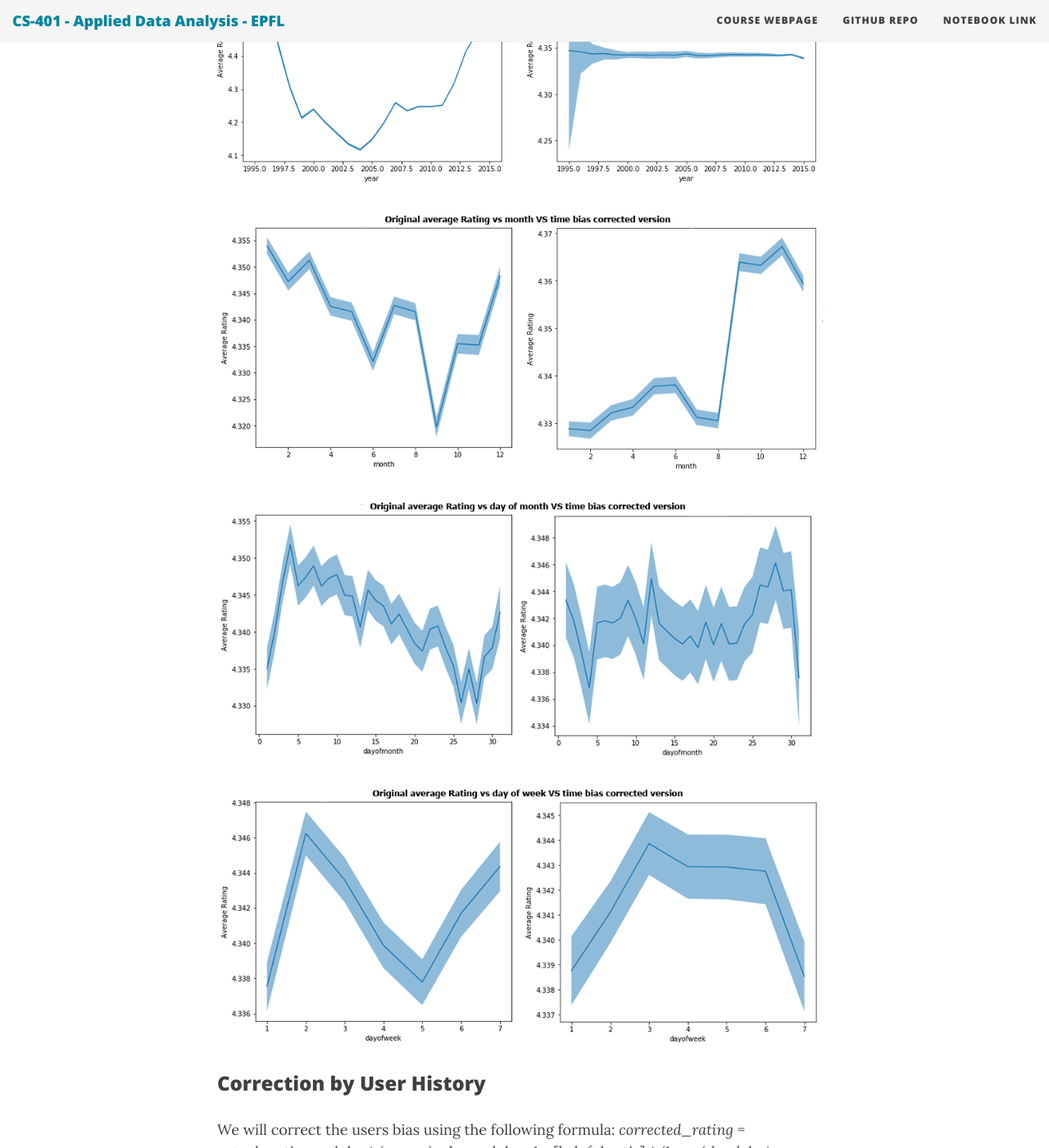
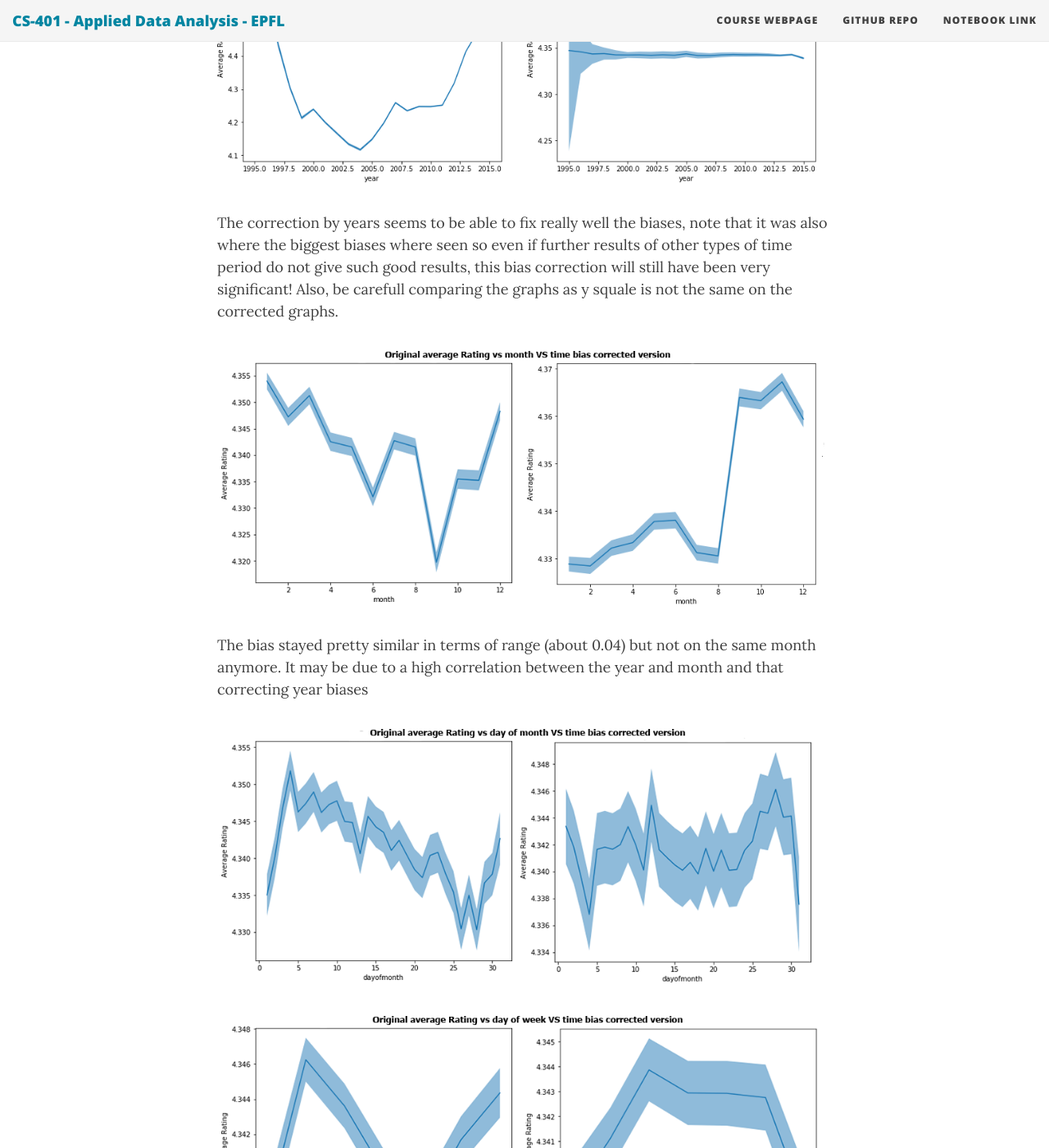
Before and after one commit to ada-lyn/ada-lyn.github.io, a Jekyll site: the page built from index.md, in a window 1280 px wide and 1400 px high, scrolled down 32809 px. Shown: the whole window at 82% size. Built offline with Jekyll 4.4.1, drawn with Linux system fonts in a browser that asks for light colours; nearby versions of some CDN libraries.

Commit message:
Update index.md

```diff
--- a/index.md
+++ b/index.md
@@ -372,9 +372,13 @@ As discussed previously, we will try to remove time related bias. To do that, we
 <p float="left">
   <img src="/img/time_correction/N1.png" width="99%" />
 </p>
+The correction by years seems to be able to fix really well the biases, note that it was also where the biggest biases where seen so even if further results of other types of time period do not give such good results, this bias correction will still have been very significant! Also, be carefull comparing the graphs as y squale is not the same on the corrected graphs.
+
 <p float="left">
   <img src="/img/time_correction/N2.png" width="99%" />
 </p>
+The bias stayed pretty similar in terms of range (about 0.04) but not on the same month anymore. It may be due to a high correlation between the year and month and that correcting year biases
+
 <p float="left">
   <img src="/img/time_correction/N3.png" width="99%" />
 </p>
```
